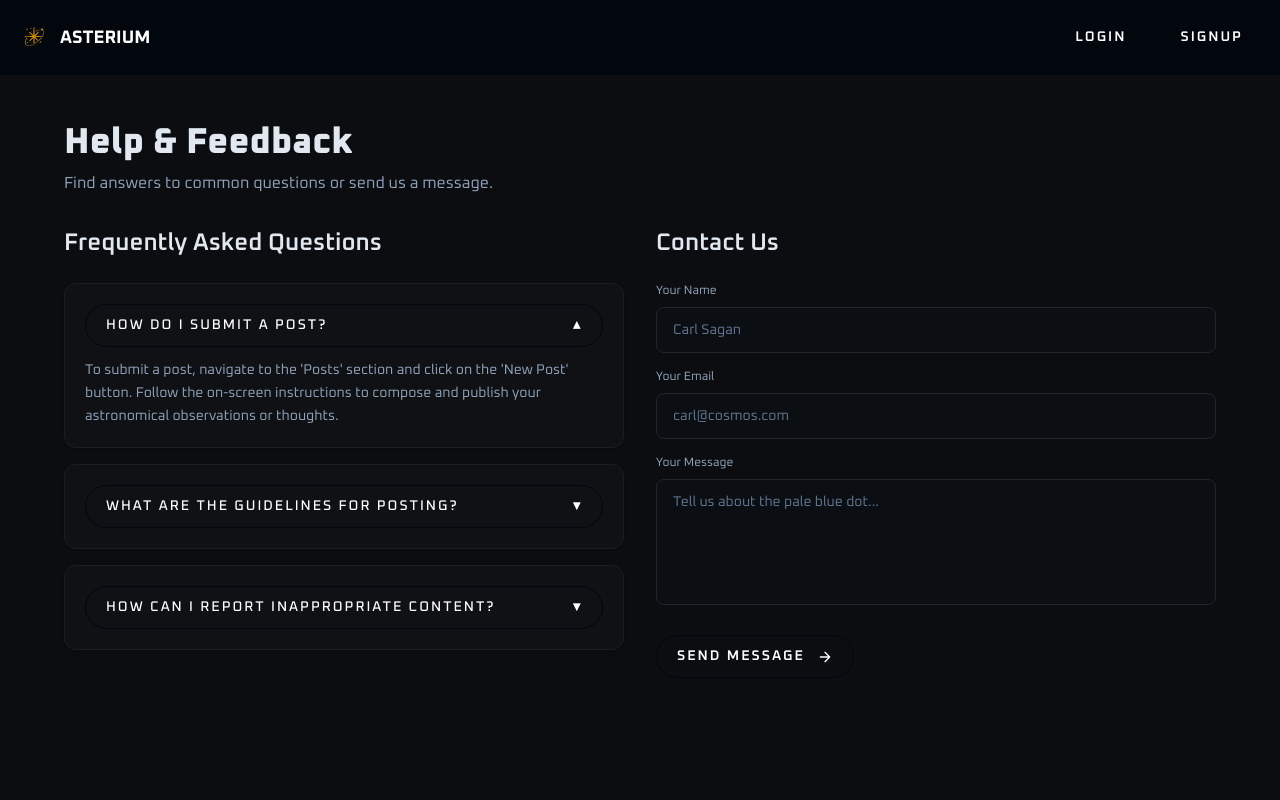
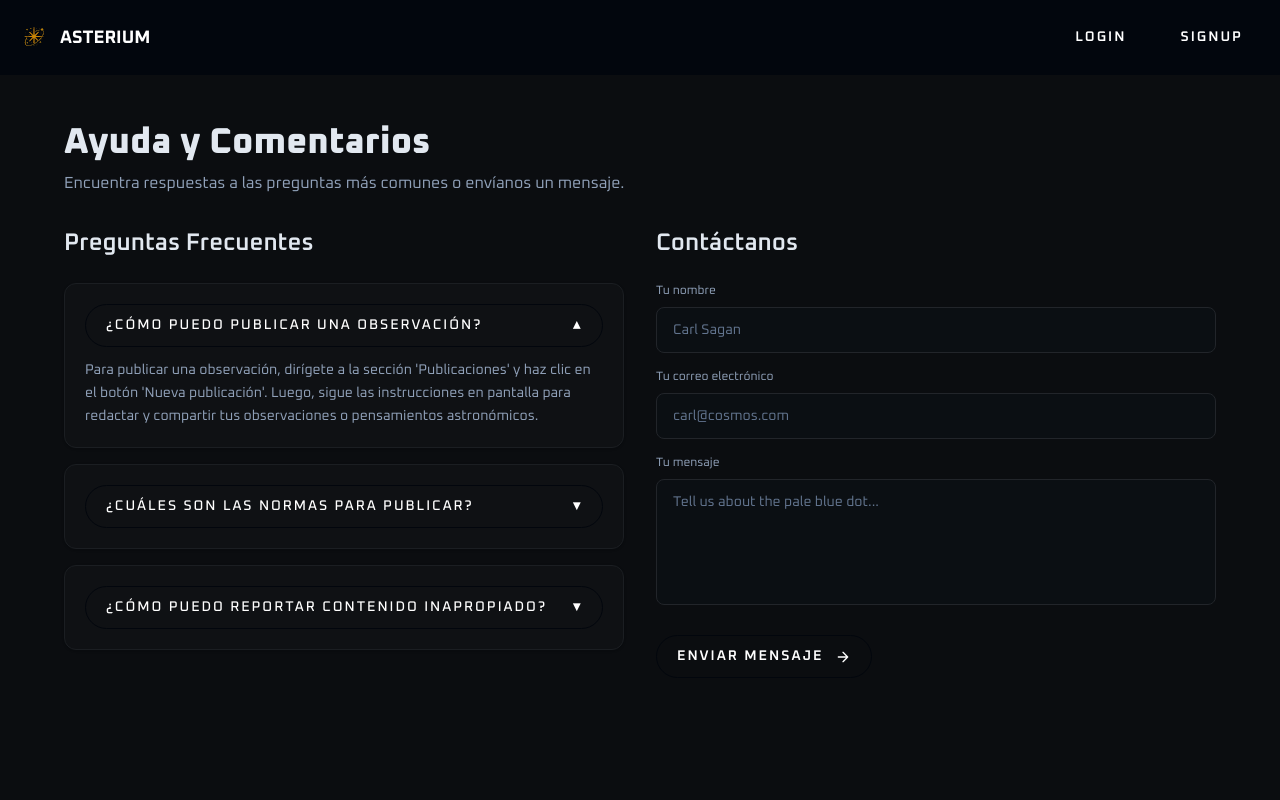
Before and after one commit to Asterium360/Aster-Client, a React (Vite) app: page /contact in a window 1280 px wide. Shown: the top 800 px of the page. Built offline with nearby package versions, Linux system fonts and the light colour scheme; a web font is replaced by a local one.

Commit message:
contact modified translated to spanish

```diff
--- a/src/pages/Contact.jsx
+++ b/src/pages/Contact.jsx
@@ -11,19 +11,19 @@ import React, { useState } from 'react';
 
 const FAQ_ITEMS = [
   {
-    q: "How do I submit a post?",
+    q: "¿Cómo puedo publicar una observación?",
     a:
-      "To submit a post, navigate to the 'Posts' section and click on the 'New Post' button. Follow the on-screen instructions to compose and publish your astronomical observations or thoughts."
+      "Para publicar una observación, dirígete a la sección 'Publicaciones' y haz clic en el botón 'Nueva publicación'. Luego, sigue las instrucciones en pantalla para redactar y compartir tus observaciones o pensamientos astronómicos."
   },
   {
-    q: "What are the guidelines for posting?",
+    q: "¿Cuáles son las normas para publicar?",
     a:
-      "Be respectful, cite sources when necessary, avoid spammable content and follow community rules. Posts that break the rules may be removed by moderators."
+      "Sé respetuoso, cita tus fuentes cuando sea necesario, evita el contenido spam y sigue las reglas de la comunidad. Las publicaciones que no cumplan las normas podrán ser eliminadas por los moderadores."
   },
   {
-    q: "How can I report inappropriate content?",
+    q: "¿Cómo puedo reportar contenido inapropiado?",
     a:
-      "Use the report option on the post or contact the moderation team using this form. Provide a short description and link to the content."
+      "Utiliza la opción de reportar que aparece en la publicación o contacta con el equipo de moderación mediante este formulario. Incluye una breve descripción y el enlace al contenido."
   }
 ];
 
@@ -90,14 +90,16 @@ const Contact = () => {
     <div className="min-h-screen flex flex-col bg-[#0b0d10] text-slate-200 px-6 py-12">
       <div className="max-w-6xl mx-auto">
         <header className="mb-8">
-          <h1 className="text-4xl font-extrabold">Help & Feedback</h1>
-          <p className="text-slate-400 mt-2">Find answers to common questions or send us a message.</p>
+          <h1 className="text-4xl font-extrabold">Ayuda y Comentarios</h1>
+          <p className="text-slate-400 mt-2">Encuentra respuestas a las preguntas más comunes o envíanos un
+            mensaje.</p>
         </header>
 
         <div className="grid grid-cols-1 lg:grid-cols-2 gap-8">
           {/* Left: FAQ */}
           <section>
-            <h2 className="text-2xl font-semibold mb-6">Frequently Asked Questions</h2>
+            <h2 className="text-2xl font-semibold mb-6">Preguntas Frecuentes
+</h2>
 
             <div className="space-y-4">
               {FAQ_ITEMS.map((item, idx) => {
@@ -128,10 +130,10 @@ const Contact = () => {
 
           {/* Right: Contact Form */}
           <aside>
-            <h2 className="text-2xl font-semibold mb-6">Contact Us</h2>
+            <h2 className="text-2xl font-semibold mb-6">Contáctanos</h2>
             <form onSubmit={handleSubmit} className="space-y-4">
               <label className="block text-sm text-slate-300">
-                <span className="block text-xs text-slate-400 mb-2">Your Name</span>
+                <span className="block text-xs text-slate-400 mb-2">Tu nombre</span>
                 <input
                   type="text"
                   value={name}
@@ -143,7 +145,7 @@ const Contact = () => {
               </label>
 
               <label className="block text-sm text-slate-300">
-                <span className="block text-xs text-slate-400 mb-2">Your Email</span>
+                <span className="block text-xs text-slate-400 mb-2">Tu correo electrónico</span>
                 <input
                   type="email"
                   value={email}
@@ -155,7 +157,7 @@ const Contact = () => {
               </label>
 
               <label className="block text-sm text-slate-300">
-                <span className="block text-xs text-slate-400 mb-2">Your Message</span>
+                <span className="block text-xs text-slate-400 mb-2">Tu mensaje</span>
                 <textarea
                   value={message}
                   onChange={(e) => setMessage(e.target.value)}
@@ -191,7 +193,7 @@ const Contact = () => {
                     </>
                   ) : (
                     <>
-                      <span>Send Message</span>
+                      <span>Enviar mensaje</span>
                       <svg className="w-4 h-4" viewBox="0 0 24 24" fill="none">
                         <path d="M5 12h14M12 5l7 7-7 7" stroke="currentColor" strokeWidth="2" strokeLinecap="round" strokeLinejoin="round" />
                       </svg>
```
